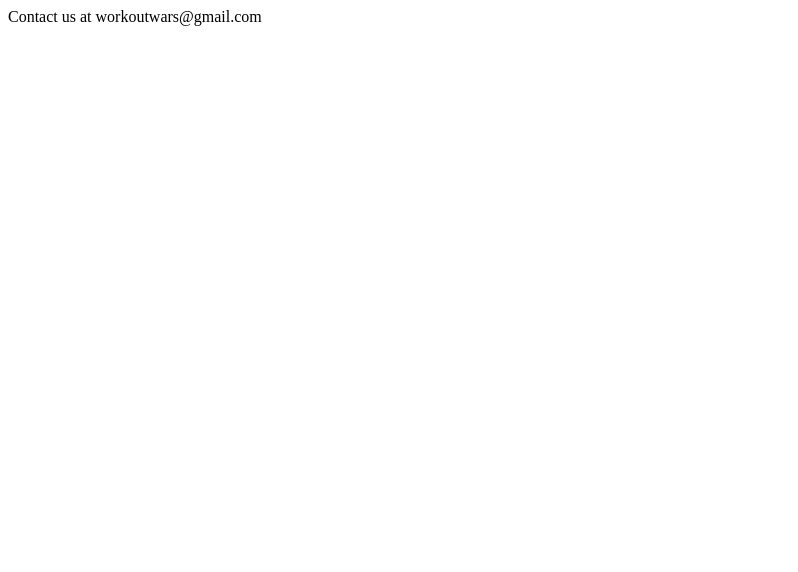
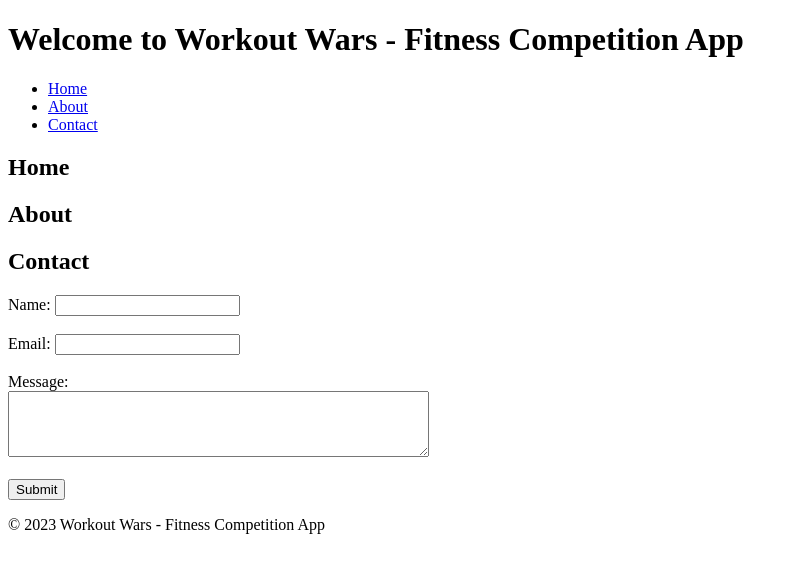
Before and after one commit to shyamel/shyamel.github.io, a plain HTML site: page index.html in a window 1280 px wide. Shown: the whole page, without its empty margins (0-798 px from the left). Drawn offline with Linux system fonts and the light colour scheme.

Commit message:
Adds basic html

```diff
--- a/index.html
+++ b/index.html
@@ -1,8 +1,55 @@
-<title>
-Workout Wars
-</title>
+<!DOCTYPE html>
+<html lang="en">
+<head>
+    <meta charset="UTF-8">
+    <title>Workout Wars - Fitness Competition App</title>
+    <!-- You can add CSS link or internal styles here -->
+    <style>
+        /* Your CSS styles go here */
+    </style>
+</head>
+<body>
+    <header>
+        <h1>Welcome to Workout Wars - Fitness Competition App</h1>
+        <nav>
+            <ul>
+                <li><a href="/">Home</a></li>
+                <li><a href="/about">About</a></li>
+                <li><a href="/contact">Contact</a></li>
+            </ul>
+        </nav>
+    </header>
 
+    <main>
+        <section id="home">
+            <h2>Home</h2>
+            <!-- Your home page content goes here -->
+        </section>
 
-<p>
-Contact us at workoutwars@gmail.com
-</p>
+        <section id="about">
+            <h2>About</h2>
+            <!-- Your about page content goes here -->
+        </section>
+
+        <section id="contact">
+            <h2>Contact</h2>
+            <form action="/submit-contact" method="post">
+                <label for="name">Name:</label>
+                <input type="text" id="name" name="name" required><br><br>
+
+                <label for="email">Email:</label>
+                <input type="email" id="email" name="email" required><br><br>
+
+                <label for="message">Message:</label><br>
+                <textarea id="message" name="message" rows="4" cols="50" required></textarea><br><br>
+
+                <input type="submit" value="Submit">
+            </form>
+        </section>
+    </main>
+
+    <footer>
+        <p>&copy; 2023 Workout Wars - Fitness Competition App</p>
+    </footer>
+</body>
+</html>
```
